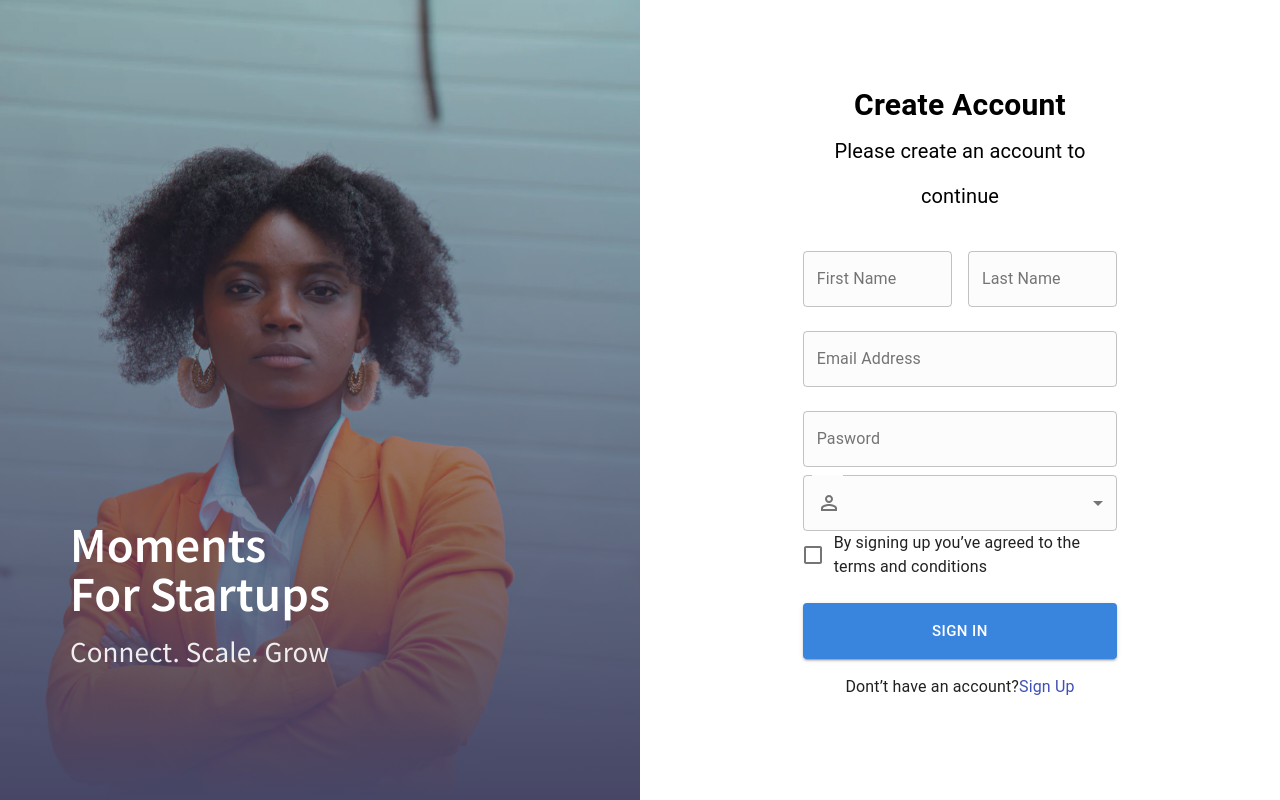
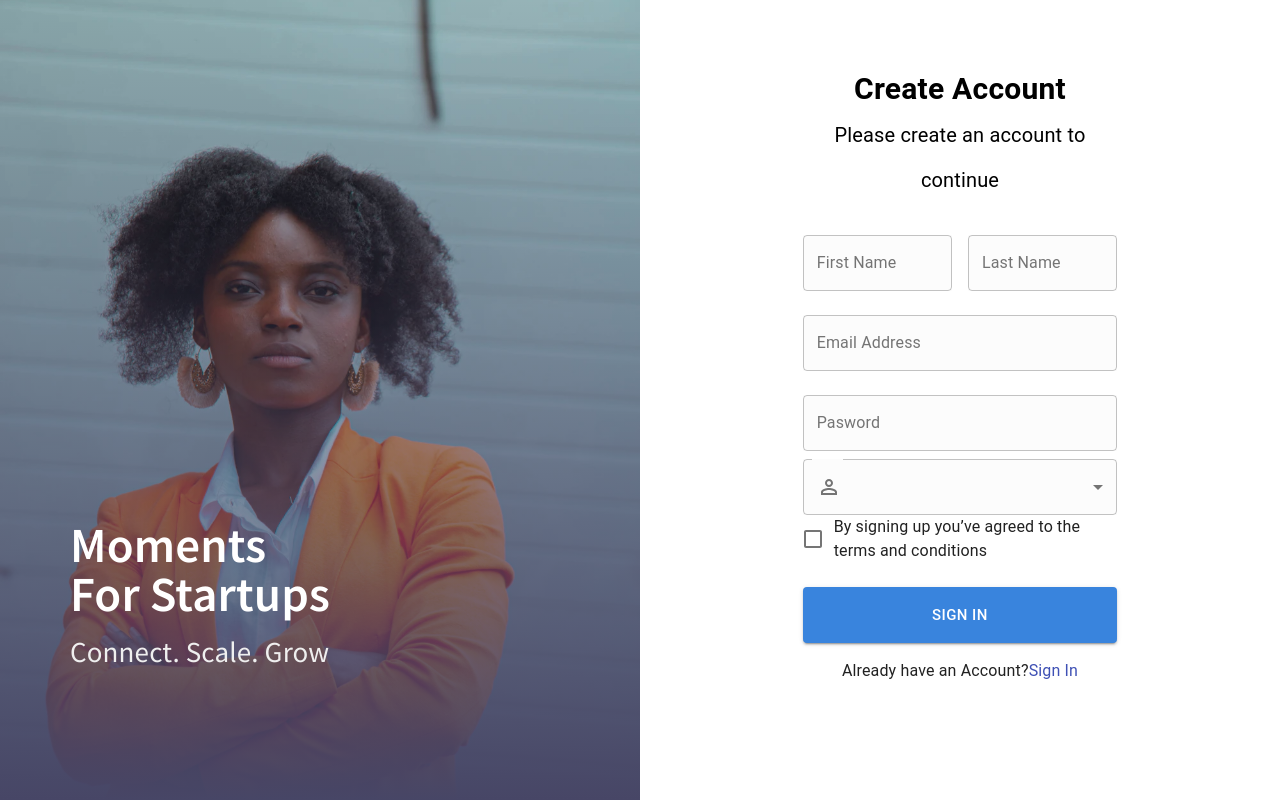
Before and after one commit to Tycoone/frontend, a React (Create React App) app: page / in a window 1280 px wide. Built offline with nearby package versions, Linux system fonts and the light colour scheme.

Commit message:
Update index.js

```diff
--- a/src/pages/signup/index.js
+++ b/src/pages/signup/index.js
@@ -10,7 +10,7 @@ import { Link } from '@material-ui/core';
 const useStyles = makeStyles((theme) => {
     return {
         paper: {
-            margin: theme.spacing(10, 4),
+            margin: theme.spacing(8, 4),
             display: 'flex',
             flexDirection: 'column',
             alignItems: 'center',
@@ -160,9 +160,9 @@ const Signup = () => {
                                         Sign In
                                     </Button>
                                     <Typography style={{ textAlign: 'center' }}>
-                                        Dont’t have an account?
-                                            <Link href="/signup" color="primary" className={styles.signup}>
-                                            Sign Up
+                                        Already have an Account?
+                                            <Link href="/signin" color="primary" className={styles.signup}>
+                                            Sign In
                                             </Link>
                                     </Typography>
                                 </form>
```
